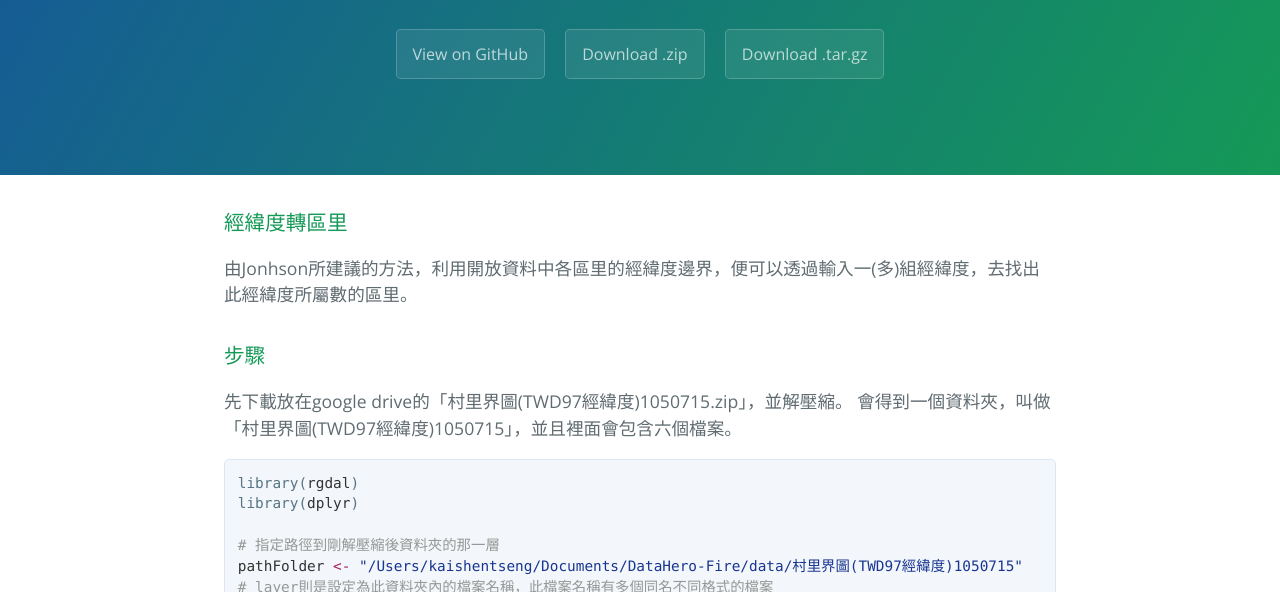
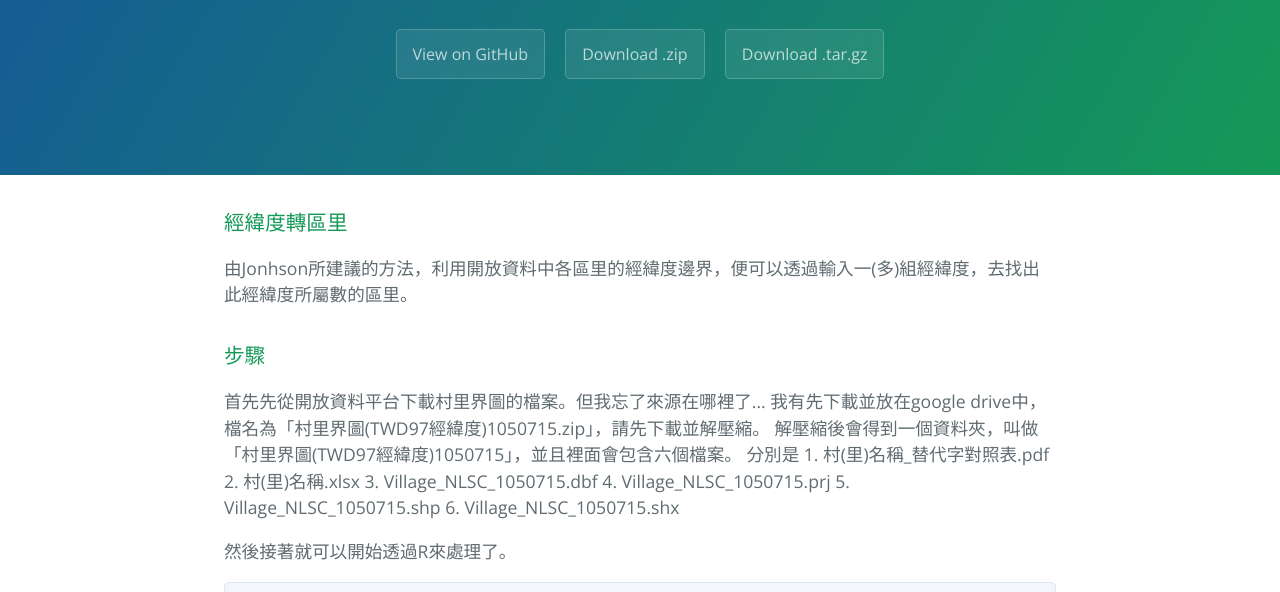
Before and after one commit to kstseng/Latlong2District, a plain HTML site: page index.html in a window 1280 px wide. Shown: the part 208-800 px from the top of the page. Drawn offline with nearby package versions, Linux system fonts and the light colour scheme.

```diff
--- a/index.html
+++ b/index.html
@@ -27,8 +27,18 @@
 <h3>
 <a id="步驟" class="anchor" href="#%E6%AD%A5%E9%A9%9F" aria-hidden="true"><span aria-hidden="true" class="octicon octicon-link"></span></a>步驟</h3>
 
-<p>先下載放在google drive的「村里界圖(TWD97經緯度)1050715.zip」，並解壓縮。
-會得到一個資料夾，叫做「村里界圖(TWD97經緯度)1050715」，並且裡面會包含六個檔案。</p>
+<p>首先先從開放資料平台下載村里界圖的檔案。但我忘了來源在哪裡了...
+我有先下載並放在google drive中，檔名為「村里界圖(TWD97經緯度)1050715.zip」，請先下載並解壓縮。
+解壓縮後會得到一個資料夾，叫做「村里界圖(TWD97經緯度)1050715」，並且裡面會包含六個檔案。
+分別是
+1. 村(里)名稱_替代字對照表.pdf
+2. 村(里)名稱.xlsx
+3. Village_NLSC_1050715.dbf
+4. Village_NLSC_1050715.prj
+5. Village_NLSC_1050715.shp
+6. Village_NLSC_1050715.shx</p>
+
+<p>然後接著就可以開始透過R來處理了。</p>
 
 <div class="highlight highlight-source-r"><pre>library(<span class="pl-smi">rgdal</span>)
 library(<span class="pl-smi">dplyr</span>)
@@ -57,7 +67,7 @@
 <h3>
 <a id="好處" class="anchor" href="#%E5%A5%BD%E8%99%95" aria-hidden="true"><span aria-hidden="true" class="octicon octicon-link"></span></a>好處</h3>
 
-<p>透過經緯度的方式，應該就可以不用擔心區里有改名的狀況。</p>
+<p>透過經緯度的方式，應該就可以不用擔心區里有改名的狀況。大家的結果會一致。</p>
 
       <footer class="site-footer">
         <span class="site-footer-owner"><a href="https://github.com/kstseng/Latlong2District">Latlong2district</a> is maintained by <a href="https://github.com/kstseng">kstseng</a>.</span>
```
Also changed, not shown: params.json (+1 -1 lines).
